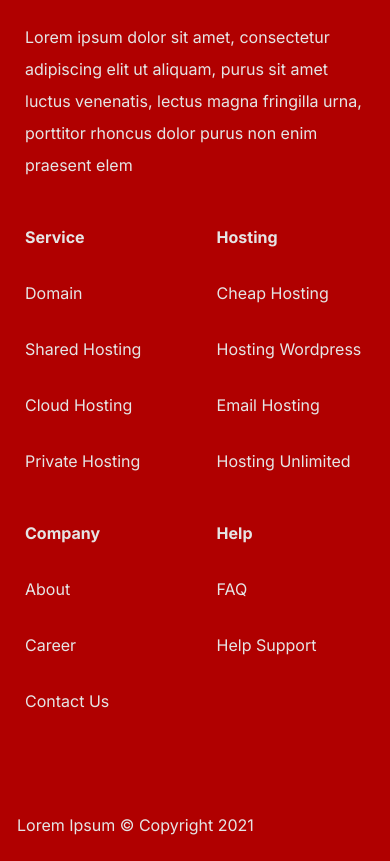
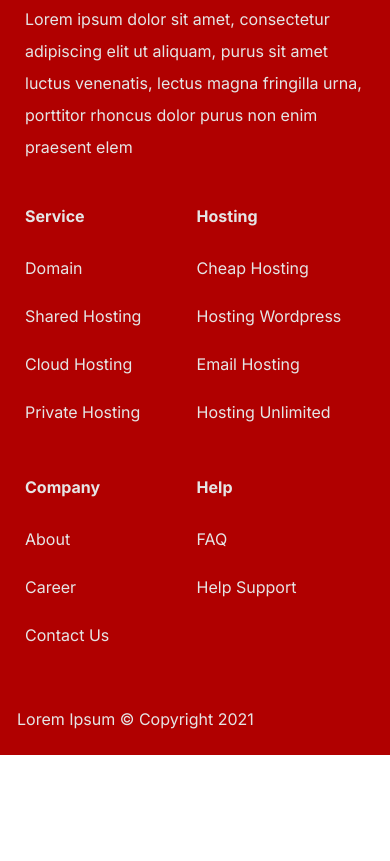
Before and after one commit to escojwd/lemonware, a website built with Vite: page index.html in a window 390 px wide. Shown: the part 2721-3582 px from the top of the page. After the commit the page ends 3476 px from the top, so only its background shows below. Built offline with nearby package versions, Linux system fonts and the light colour scheme; files whose address does not match are found by name.

Commit message:
feat: footer responsive

```diff
--- a/index.html
+++ b/index.html
@@ -366,41 +366,41 @@
             </div>
         </div>
     </section>
-    <footer class="bg-focused text-footer-text text-16px font-normal font-inter pb-24px">
-        <div class="ml-25px pt-34px w-88%">
-            <div class="">
+    <footer class="bg-focused text-footer-text text-16px font-normal font-inter pb-24px md:px-56px lg:py-40px">
+        <div class="ml-25px pt-34px w-88% grid grid-cols-2 auto-rows-auto md:ml-0 md:gap-x-84px lg:grid-cols-4 xl:grid-cols-6 xl:gap-30px">
+            <div class="col-span-2 md:max-w-2/3 lg:col-span-4 xl:col-span-2 xl:max-w-300px">
                 <img class="cursor-pointer" src="./src/images/lemonware-logo-white.png" alt="logo white">
                 <p class="mt-24px leading-8">Lorem ipsum dolor sit amet, consectetur adipiscing elit ut aliquam, purus sit amet luctus venenatis, lectus magna fringilla urna, porttitor rhoncus dolor purus non enim praesent elem</p>
             </div>
-            <div class="footer-nav-container mt-40px leading-32px grid grid-cols-2 grid-rows-2 gap-40px text-red>">
-                <ul>
+            <!-- <div class="footer-nav-container mt-40px leading-32px grid grid-cols-2 grid-rows-2 gap-40px text-red>"> -->
+            <ul class="flex flex-col gap-24px mt-37px xl:mt-20px lg:mt-40px">
                 <li class="font-bold leading-8 cursor-pointer"><a href="#">Service</a></li>
                 <li><a class="cursor-pointer" href="#">Domain</a></li>
                 <li><a class="cursor-pointer" href="#">Shared Hosting</a></li>
                 <li><a class="cursor-pointer" href="#">Cloud Hosting</a></li>
                 <li><a class="cursor-pointer" href="#">Private Hosting</a></li>
             </ul>
-                <ul>
+            <ul class="flex flex-col gap-24px mt-37px xl:mt-20px lg:mt-40px">
                 <li class="font-bold leading-8 cursor-pointer"><a href="#">Hosting</a></li>
                 <li><a class="cursor-pointer" href="#">Cheap Hosting</a></li>
                 <li><a class="cursor-pointer" href="#">Hosting Wordpress</a></li>
                 <li><a class="cursor-pointer" href="#">Email Hosting</a></li>
                 <li><a class="cursor-pointer" href="#">Hosting Unlimited</a></li>
             </ul>
-                <ul>
+            <ul class="flex flex-col gap-24px mt-47px xl:mt-20px lg:mt-40px">
                 <li class="font-bold leading-8 cursor-pointer"><a href="#">Company</a></li>
                 <li><a class="cursor-pointer" href="#">About</a></li>
                 <li><a class="cursor-pointer" href="#">Career</a></li>
                 <li><a class="cursor-pointer" href="#">Contact Us</a></li>
             </ul>
-                <ul>
+            <ul class="flex flex-col gap-24px mt-47px xl:mt-20px lg:mt-40px">
                 <li class="font-bold leading-8 cursor-pointer"><a href="#">Help</a></li>
                 <li><a class="cursor-pointer" href="#">FAQ</a></li>
                 <li><a class="cursor-pointer" href="#">Help Support</a></li>
             </ul>
+            <!-- </div> -->
         </div>
-        </div>
-        <p class="mt-40px ml-17px">Lorem Ipsum © Copyright 2021</p>
+        <p class="mt-60px ml-17px">Lorem Ipsum © Copyright 2021</p>
     </footer>
 </body>
 </html>
--- a/src/css/tailwind.css
+++ b/src/css/tailwind.css
@@ -69,11 +69,11 @@
         left: calc(100vw - theme('spacing.10px'));
     }
 
-    .feature-option div {
+    /* .feature-option div {
         @apply flex justify-start gap-30px mb-15px font-semibold text-regular;
     }
 
     .footer-nav-container>ul {
         @apply flex flex-col gap-24px;
-    }
+    } */
 }
--- a/tailwind.config.js
+++ b/tailwind.config.js
@@ -130,12 +130,14 @@ module.exports = {
         },
         maxWidth: {
             '250px': '250px',
+            '300px': '300px',
             '350px': '350px',
             '400px': '400px',
             '460px': '460px',
             '500px': '500px',
             '600px': '600px',
             '700px': '700px',
+            '2/3': '66%'
         },
         opacity: {
             '88': '0.88'
```
Lines whose indentation alone changed are shown as unchanged.
